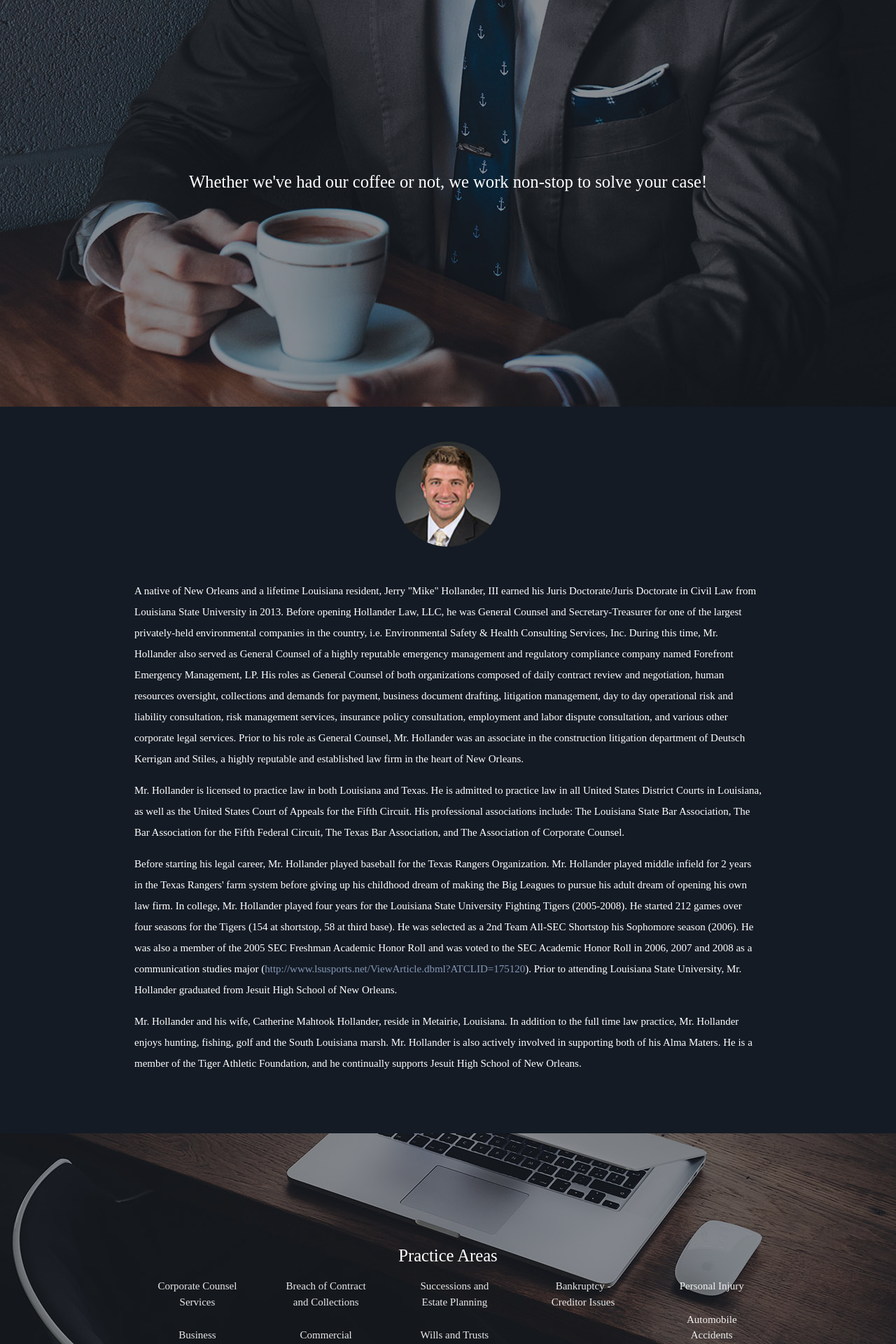
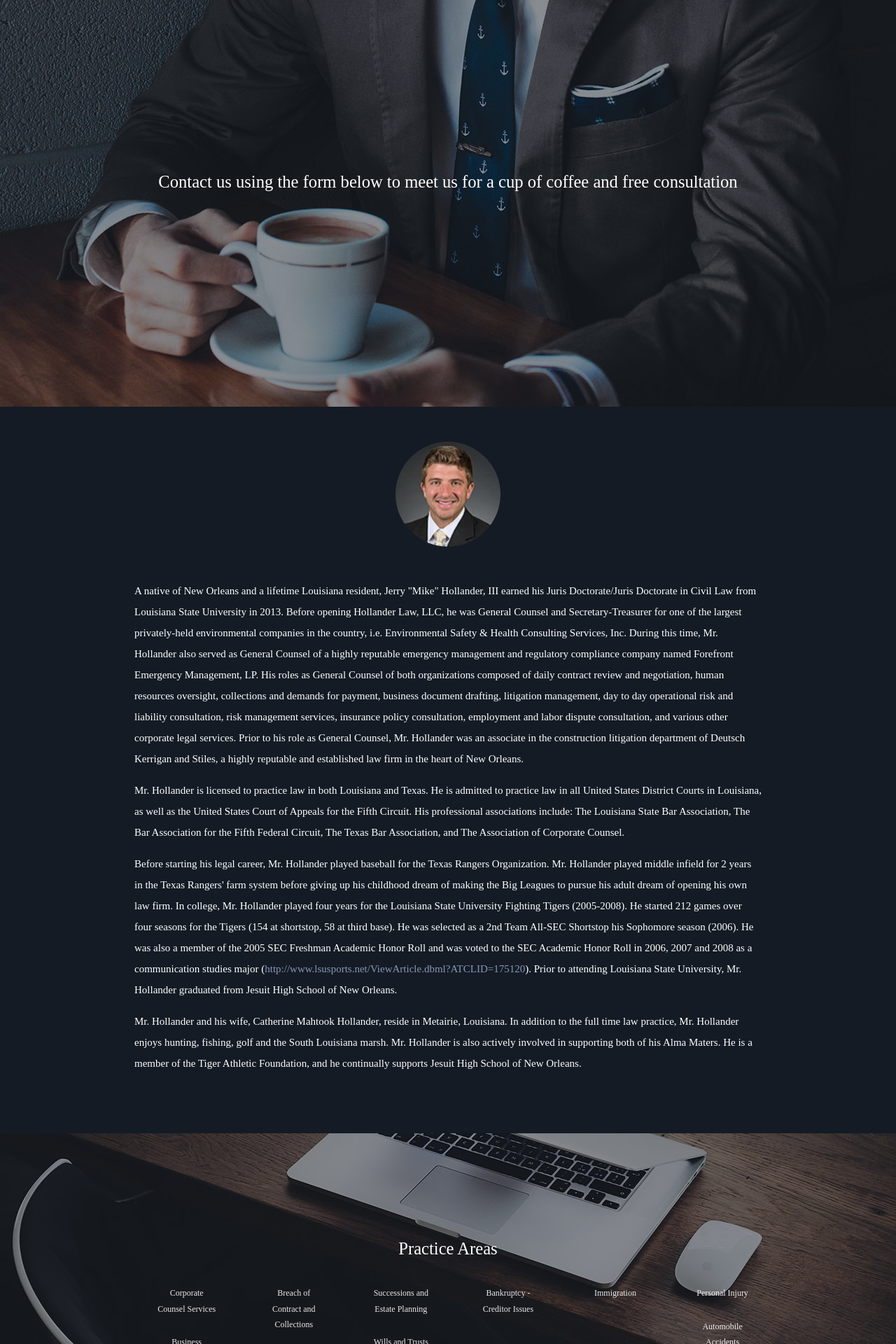
Before and after one commit to MitchellSH/HollanderLawLLC, a Jekyll site: the page built from index.md, in a window 1280 px wide. Shown: the part 1459-3379 px from the top of the page at 70% size. Built offline with Jekyll 4.4.1, drawn with Linux system fonts in a browser that asks for light colours; some web fonts are replaced.

Commit message:
fixed coffee slogan and added another immigration to the practice areas list

```diff
--- a/_layouts/home.html
+++ b/_layouts/home.html
@@ -41,7 +41,7 @@ layout: default
   <div class="section no-pad-bot">
     <div class="container">
       <div class="row center">
-        <h5 class="header col s12 light hd wp4">Whether we've had our coffee or not, we work non-stop to solve your case!</h5>
+        <h5 class="header col s12 light hd wp4">Contact us using the form below to meet us for a cup of coffee and free consultation</h5>
       </div>
     </div>
   </div>
@@ -87,24 +87,27 @@ layout: default
         <div class="col s12">
           <ul class="collection with-header row hd wp10">
             <li class="collection-header"><h5>Practice Areas</h5></li>
-            <li class="collection-item col custom-col">
+            <li class="collection-item col l2 s12 custom-col">
               <div class="col s12">Corporate Counsel Services</div>
               <div class="col s12">Business Formation, Maintenance and Dissolution</div>
               <div class="col s12">Contract Review, Drafting and Negotiations</div>
             </li>
-            <li class="collection-item col custom-col">
+            <li class="collection-item col l2 s12 custom-col">
               <div class="col s12">Breach of Contract and Collections</div>
               <div class="col s12">Commercial Litigation</div>
               <div class="col s12">Construction Litigation</div>
             </li>
-            <li class="collection-item col custom-col">
+            <li class="collection-item col l2 s12 custom-col">
               <div class="col s12">Successions and Estate Planning</div>
               <div class="col s12">Wills and Trusts</div>
             </li>
-            <li class="collection-item col custom-col">
+            <li class="collection-item col l2 s12 custom-col">
               <div class="col s12">Bankruptcy - Creditor Issues</div>
             </li>
-            <li class="collection-item col custom-col">
+            <li class="collection-item col l2 s12 custom-col">
+              <div class="col s12">Immigration</div>
+            </li>
+            <li class="collection-item col l2 s12 custom-col">
               <div class="col s12">Personal Injury</div>
               <div class="col s12">Automobile Accidents</div>
               <div class="col s12">Slip and Fall</div>
--- a/assets/stylesheets/main.scss
+++ b/assets/stylesheets/main.scss
@@ -35,7 +35,7 @@ nav .brand-logo {
   .collection-header {
     background-color: transparent !important;
     border: 0px solid #000 !important;
-
+    margin-bottom: 20px;
   }
   .collection-item {
     background-color: transparent !important;
@@ -213,12 +213,14 @@ input, select, textarea{
 }
 
 .custom-col {
-    width: 20%;
-    margin-left: auto;
-    left: auto;
-    right: auto;
+    // width: 20%;
+    // margin-left: auto;
+    // left: auto;
+    // right: auto;
     div {
+      font-size: 12px;
       margin-bottom: 25px;
+      font-family: 'Raleway';
     }
 }
 
```
